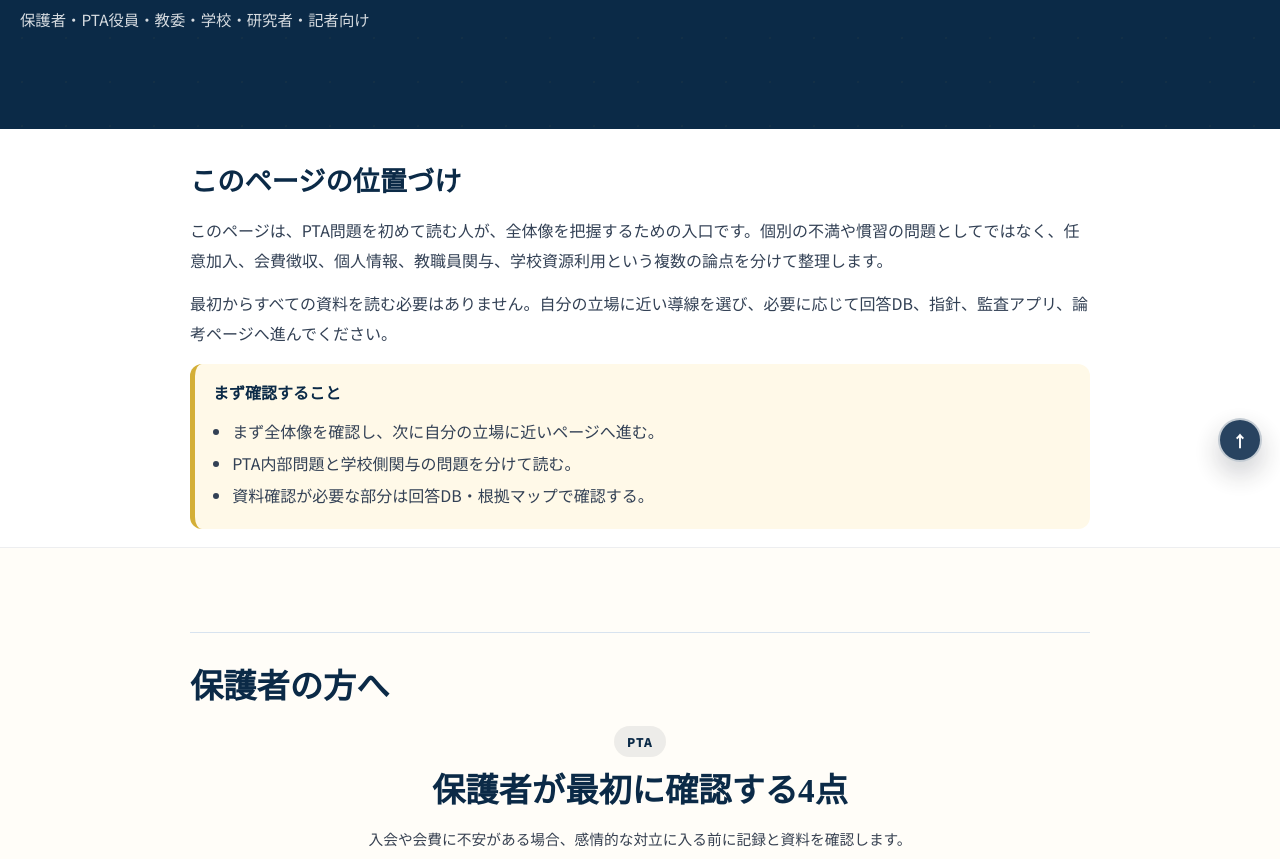
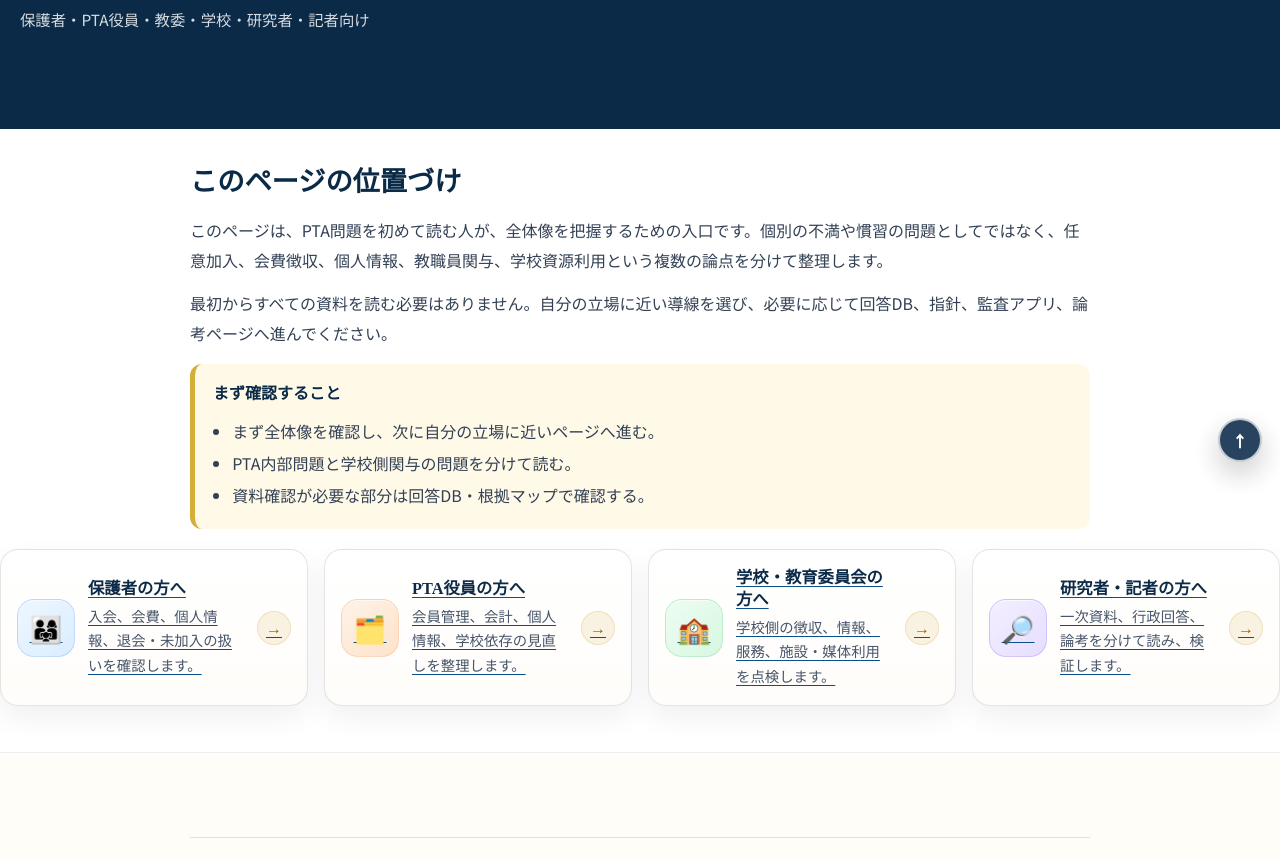
Before and after one commit to ptaorg/pta, a plain HTML site: page guide.html in a window 1280 px wide. Shown: the part 320-1179 px from the top of the page. Drawn offline with Linux system fonts and the light colour scheme.

Commit message:
Add files via upload

```diff
--- a/guide.html
+++ b/guide.html
@@ -70,7 +70,28 @@
 <div class="page-hero-kicker">Guide</div>
 <h1>立場別ガイド</h1>
 <p>保護者・PTA役員・教委・学校・研究者・記者向け</p>
-</div></section><section class="page-lead-section"><div class="wrap-narrow"><h2 class="page-lead-title">このページの位置づけ</h2><p>このページは、PTA問題を初めて読む人が、全体像を把握するための入口です。個別の不満や慣習の問題としてではなく、任意加入、会費徴収、個人情報、教職員関与、学校資源利用という複数の論点を分けて整理します。</p><p>最初からすべての資料を読む必要はありません。自分の立場に近い導線を選び、必要に応じて回答DB、指針、監査アプリ、論考ページへ進んでください。</p><div class="page-lead-check"><strong>まず確認すること</strong><ul><li>まず全体像を確認し、次に自分の立場に近いページへ進む。</li><li>PTA内部問題と学校側関与の問題を分けて読む。</li><li>資料確認が必要な部分は回答DB・根拠マップで確認する。</li></ul></div></div></section>
+</div></section><section class="page-lead-section"><div class="wrap-narrow"><h2 class="page-lead-title">このページの位置づけ</h2><p>このページは、PTA問題を初めて読む人が、全体像を把握するための入口です。個別の不満や慣習の問題としてではなく、任意加入、会費徴収、個人情報、教職員関与、学校資源利用という複数の論点を分けて整理します。</p><p>最初からすべての資料を読む必要はありません。自分の立場に近い導線を選び、必要に応じて回答DB、指針、監査アプリ、論考ページへ進んでください。</p><div class="page-lead-check"><strong>まず確認すること</strong><ul><li>まず全体像を確認し、次に自分の立場に近いページへ進む。</li><li>PTA内部問題と学校側関与の問題を分けて読む。</li><li>資料確認が必要な部分は回答DB・根拠マップで確認する。</li></ul></div></div><div class="role-entry-cards" aria-label="立場別の入口">
+<a class="role-entry-card role-entry-card--parent" href="#parent">
+<span aria-hidden="true" class="role-entry-icon">👨‍👩‍👧</span>
+<span class="role-entry-body"><strong>保護者の方へ</strong><small>入会、会費、個人情報、退会・未加入の扱いを確認します。</small></span>
+<span aria-hidden="true" class="role-entry-arrow">→</span>
+</a>
+<a class="role-entry-card role-entry-card--pta" href="#pta">
+<span aria-hidden="true" class="role-entry-icon">🗂️</span>
+<span class="role-entry-body"><strong>PTA役員の方へ</strong><small>会員管理、会計、個人情報、学校依存の見直しを整理します。</small></span>
+<span aria-hidden="true" class="role-entry-arrow">→</span>
+</a>
+<a class="role-entry-card role-entry-card--board" href="#board">
+<span aria-hidden="true" class="role-entry-icon">🏫</span>
+<span class="role-entry-body"><strong>学校・教育委員会の方へ</strong><small>学校側の徴収、情報、服務、施設・媒体利用を点検します。</small></span>
+<span aria-hidden="true" class="role-entry-arrow">→</span>
+</a>
+<a class="role-entry-card role-entry-card--research" href="#research">
+<span aria-hidden="true" class="role-entry-icon">🔎</span>
+<span class="role-entry-body"><strong>研究者・記者の方へ</strong><small>一次資料、行政回答、論考を分けて読み、検証します。</small></span>
+<span aria-hidden="true" class="role-entry-arrow">→</span>
+</a>
+</div></section>
 <section class="section white"><div class="wrap-narrow">
 <section class="merged-section" id="parent" style="margin-bottom:48px;padding-top:24px;border-top:1px solid var(--line)">
 <h2 class="section-title" style="margin-bottom:18px;padding-top:8px">保護者の方へ</h2>
```
Also changed, not shown: index.html (+16 -4 lines).
